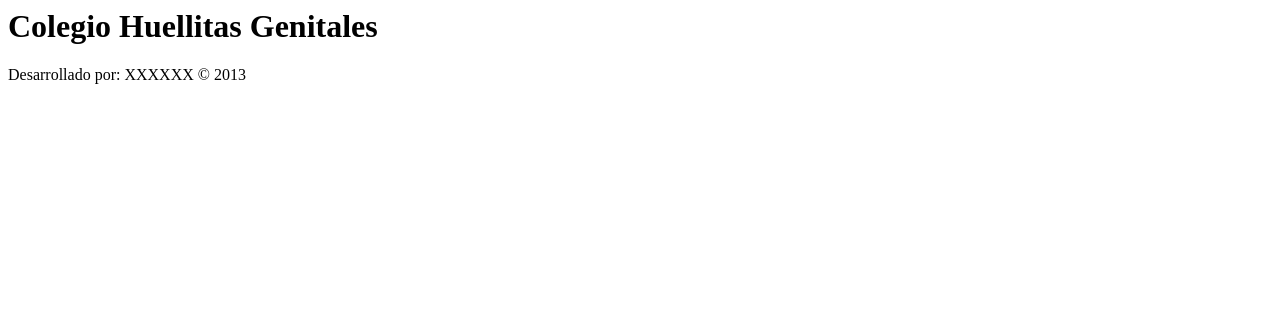
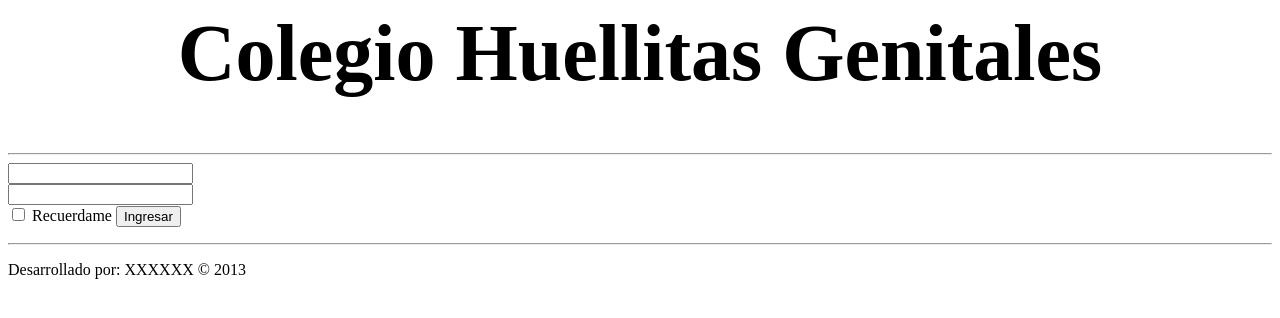
Before and after one commit to stianrincon/SchoolProyect, a Django app: page / in a window 1280 px wide. Shown: the top 318 px of the page. Run offline with Django 3.2, Linux system fonts and the light colour scheme.

Commit message:
cambios en el login.

```diff
--- a/CodeSchool/WebSchool/Static/css/style.css
+++ b/CodeSchool/WebSchool/Static/css/style.css
@@ -0,0 +1,4 @@
+h1{
+	font-size:500%;
+	text-align:center;
+}
--- a/CodeSchool/WebSchool/Templates/login.html
+++ b/CodeSchool/WebSchool/Templates/login.html
@@ -1,16 +1,26 @@
 <html>
 	<head>
 		<meta http-equiv="Content-Type" content="text/html; charset=utf-8">
+		<link rel="stylesheet" href="{{STATIC_URL}}css/style.css">
 		<title>
 		Sistema integrado de gestión de notas
 		</title>
 		</head>
 	<body>
-		<h1 id="title">
+		<h1>
 			Colegio Huellitas Genitales
 		</h1>
-
-
+		<hr>
+		<form method="post">
+			<input name="userName" type="text"/>
+			<br>
+			<input name="userPassword" type="text"/>
+			<br>
+            <input type="checkbox"/>
+			<label>Recuerdame</label>
+			<input type="submit" value="Ingresar"/>
+		</form>
+		<hr>
 		<footer>
 			<p>Desarrollado por: XXXXXX &copy; 2013</p>
 		<footer>
--- a/CodeSchool/WebSchool/views.py
+++ b/CodeSchool/WebSchool/views.py
@@ -1,5 +1,10 @@
 from django.shortcuts import render_to_response
 from django.template.context import RequestContext
+from django.contrib.auth.forms import AuthenticationForm
 
 def login(request):
-    return render_to_response('login.html', context_instance = RequestContext(request))
+    if request.method == 'POST':
+        form = AuthenticationForm(request.POST)
+    else:
+        form = AuthenticationForm()
+    return render_to_response('login.html', {'form':form}, context_instance = RequestContext(request))
```
Also changed, not shown: 1 other file.
